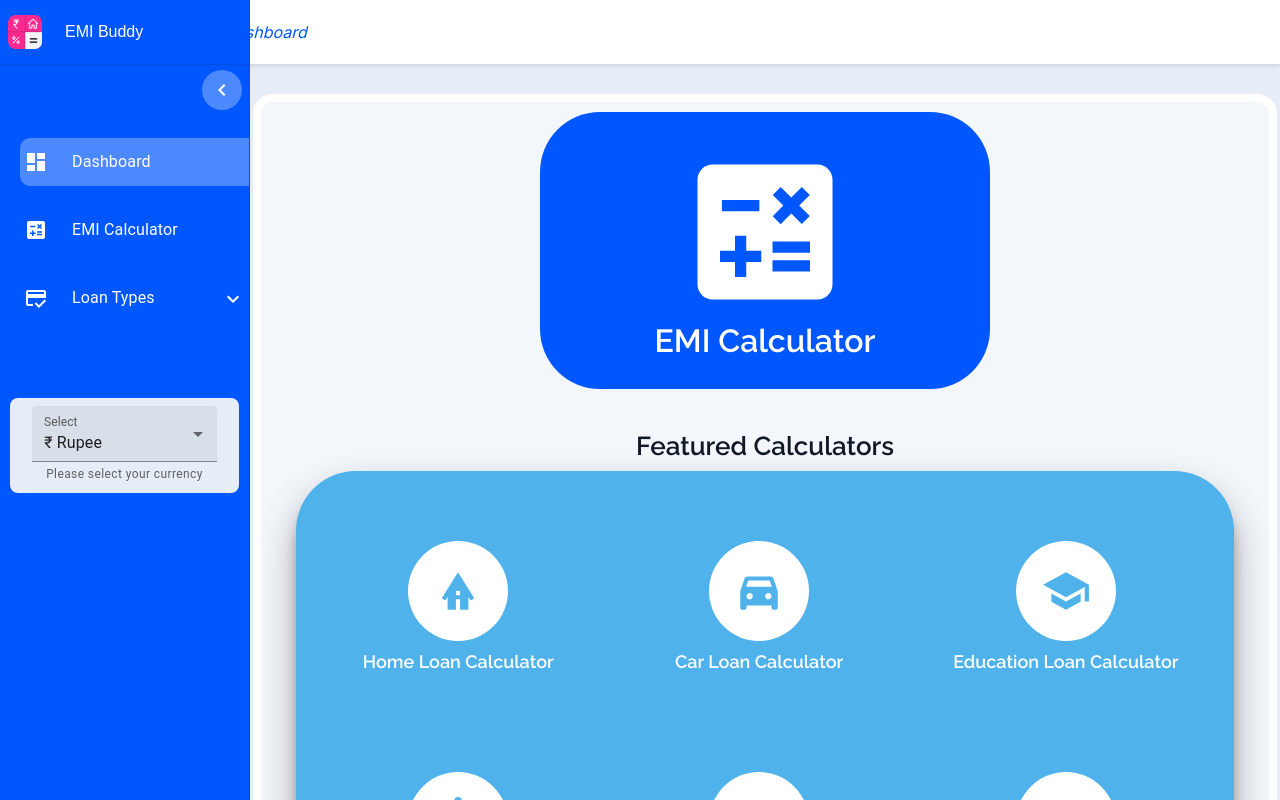
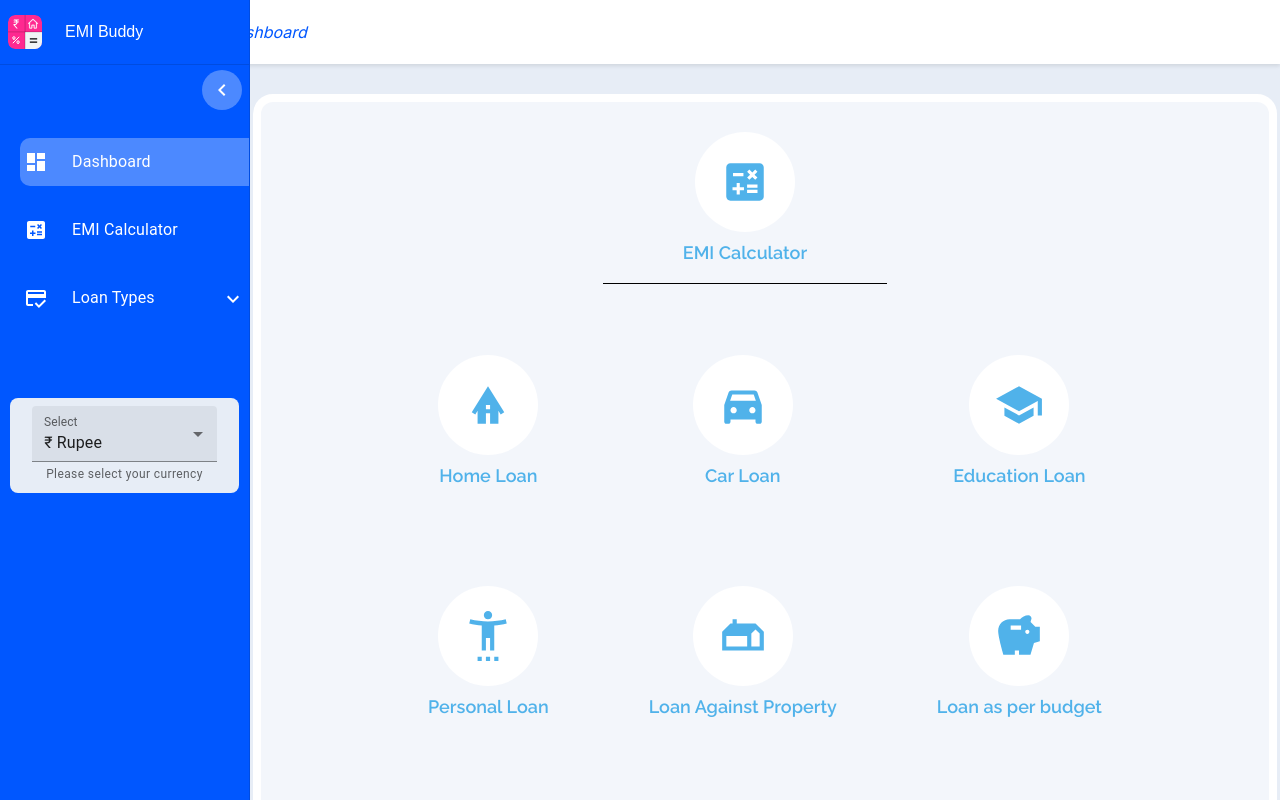
Before and after one commit to tyagidivyam47/EMI-calculator, a React (Vite) app: page /Dashboard in a window 1280 px wide. Shown: the top 800 px of the page. Built offline with nearby package versions, Linux system fonts and the light colour scheme; a web font is replaced by a local one.

Commit message:
dahboard

```diff
--- a/src/Components/BudgetLoanCalculator.tsx
+++ b/src/Components/BudgetLoanCalculator.tsx
@@ -50,7 +50,7 @@ const BudgetLoanCalculator: React.FC<any> = ({ sendData }) => {
       return;
     }
     if (name === "budget") {
-      setBudget(+value);
+      setBudget(value);
       return;
     }
     if (name === "tenure") {
@@ -63,14 +63,14 @@ const BudgetLoanCalculator: React.FC<any> = ({ sendData }) => {
       if (tenureType === "Months" && !Number.isInteger(+value)) {
         return;
       }
-      setTenure(+value);
+      setTenure(value);
       return;
     }
     if (name === "interest" && value > 99) {
       return;
     }
     if (name === "interest") {
-      setInterest(+value);
+      setInterest(value);
     }
   };
 
@@ -349,7 +349,7 @@ const BudgetLoanCalculator: React.FC<any> = ({ sendData }) => {
                 helperText={""}
                 onChange={handleChange}
                 value={interest}
-                type="tel"
+                type="number"
                 // label="In %"
                 name="interest"
                 onFocus={(e) => e.target.select()}
--- a/src/Pages/Home/Home.tsx
+++ b/src/Pages/Home/Home.tsx
@@ -1,4 +1,4 @@
-import { Box } from "@mui/material";
+import { Box, Divider } from "@mui/material";
 import React, { useEffect } from "react";
 import { useCookies } from "react-cookie";
 import {
@@ -52,62 +52,68 @@ const Home = () => {
       >
         Dashboard
       </Box>
-      <Box sx={{ display: "flex", flexDirection: "column", gap: "10px" }}>
       <Box
         sx={{
           display: "flex",
           flexDirection: "column",
-            justifyContent: "center",
+          gap: "1px",
           alignItems: "center",
-            background: primaryColor,
-            borderRadius: 15,
-            width: { md: "450px", xs: "340px" },
-            marginX: "auto",
-            // marginX: {md:"300px", xs:"0"},
-            paddingTop: "30px",
-            paddingBottom: "30px",
-            marginBottom: "32px",
-            ":hover": {
-              transition: "0.3s",
-              background: lightPrimaryColor,
-              boxShadow:
-                "rgba(0, 0, 0, 0.3) 0px 19px 38px, rgba(0, 0, 0, 0.22) 0px 15px 12px",
-            },
         }}
       >
-          <Link
-            to={"/EMI Calculator"}
-            style={{
-              textDecoration: "none",
-              color: primaryColor,
-              width: "100%",
+        {/* <Box sx={{ fontSize: "26px", textAlign: "center" }}>
+          Featured Calculators
+        </Box> */}
+        <Box
+          sx={{
+            maxWidth: "400px",
+            marginRight: { lg: "40px", xs: "0px" },
+            borderBottom: "1px solid black",
+          }}
+        >
+          <Link to={"/EMI Calculator"} style={{ textDecoration: "none" }}>
+            <Box
+              sx={{
+                display: "flex",
+                flexDirection: "column",
+                alignItems: "center",
+                justifyContent: "center",
+                // maxWidth:"400px",
+                gap: "10px",
+                padding: "20px 80px",
+                borderRadius: 5,
+                ":hover": {
+                  transition: "0.5s",
+                  ".icons": {
+                    color: secondaryColor,
+                  },
+                },
               }}
             >
               <Box
                 sx={{
+                  width: "100px",
+                  height: "100px",
+                  background: "#ffffff",
                   display: "flex",
-                flexDirection: "column",
                   justifyContent: "center",
                   alignItems: "center",
+                  borderRadius: 100,
                 }}
               >
                 <CalculateIcon
-                sx={{ width: "180px", height: "180px", color: "#ffffff" }}
+                  className="icons"
+                  sx={{
+                    color: lightPrimaryColor,
+                    width: "50px",
+                    height: "50px",
+                  }}
                 />
               </Box>
-            <Box
-              sx={{
-                fontSize: { md: "32px", xs: "28px" },
-                color: "#ffffff",
-                textAlign: "center",
-              }}
-            >
+              <Box sx={{ color: lightPrimaryColor, fontSize: "18px" }}>
                 EMI Calculator
               </Box>
+            </Box>
           </Link>
-        </Box>
-        <Box sx={{ fontSize: "26px", textAlign: "center" }}>
-          Featured Calculators
         </Box>
         <Box>
           <Box
@@ -120,14 +126,14 @@ const Home = () => {
               },
               justifyContent: "center",
               gap: "60px",
-              background: lightPrimaryColor,
+              // background: lightPrimaryColor,
               borderRadius: 15,
               marginX: "25px",
               paddingTop: "50px",
               paddingBottom: "50px",
               marginBottom: "32px",
-              boxShadow:
-                "rgba(0, 0, 0, 0.3) 0px 19px 38px, rgba(0, 0, 0, 0.22) 0px 15px 12px",
+              // boxShadow:
+              //   "rgba(0, 0, 0, 0.3) 0px 19px 38px, rgba(0, 0, 0, 0.22) 0px 15px 12px",
             }}
           >
             <Link to={"/Home Loan"} style={{ textDecoration: "none" }}>
@@ -170,8 +176,8 @@ const Home = () => {
                     }}
                   />
                 </Box>
-                <Box sx={{ color: "#ffffff", fontSize: "18px" }}>
-                  Home Loan Calculator
+                <Box sx={{ color: lightPrimaryColor, fontSize: "18px" }}>
+                  Home Loan
                 </Box>
               </Box>
             </Link>
@@ -215,8 +221,8 @@ const Home = () => {
                     }}
                   />
                 </Box>
-                <Box sx={{ color: "#ffffff", fontSize: "18px" }}>
-                  Car Loan Calculator
+                <Box sx={{ color: lightPrimaryColor, fontSize: "18px" }}>
+                  Car Loan
                 </Box>
               </Box>
             </Link>
@@ -260,8 +266,8 @@ const Home = () => {
                     }}
                   />
                 </Box>
-                <Box sx={{ color: "#ffffff", fontSize: "18px" }}>
-                  Education Loan Calculator
+                <Box sx={{ color: lightPrimaryColor, fontSize: "18px" }}>
+                  Education Loan
                 </Box>
               </Box>
             </Link>
@@ -305,8 +311,8 @@ const Home = () => {
                     }}
                   />
                 </Box>
-                <Box sx={{ color: "#ffffff", fontSize: "18px" }}>
-                  Personal Loan Calculator
+                <Box sx={{ color: lightPrimaryColor, fontSize: "18px" }}>
+                  Personal Loan
                 </Box>
               </Box>
             </Link>
@@ -353,7 +359,7 @@ const Home = () => {
                     }}
                   />
                 </Box>
-                <Box sx={{ color: "#ffffff", fontSize: "18px" }}>
+                <Box sx={{ color: lightPrimaryColor, fontSize: "18px" }}>
                   Loan Against Property
                 </Box>
               </Box>
@@ -398,7 +404,7 @@ const Home = () => {
                     }}
                   />
                 </Box>
-                <Box sx={{ color: "#ffffff", fontSize: "18px" }}>
+                <Box sx={{ color: lightPrimaryColor, fontSize: "18px" }}>
                   Loan as per budget
                 </Box>
               </Box>
```
Lines whose indentation alone changed are shown as unchanged.
